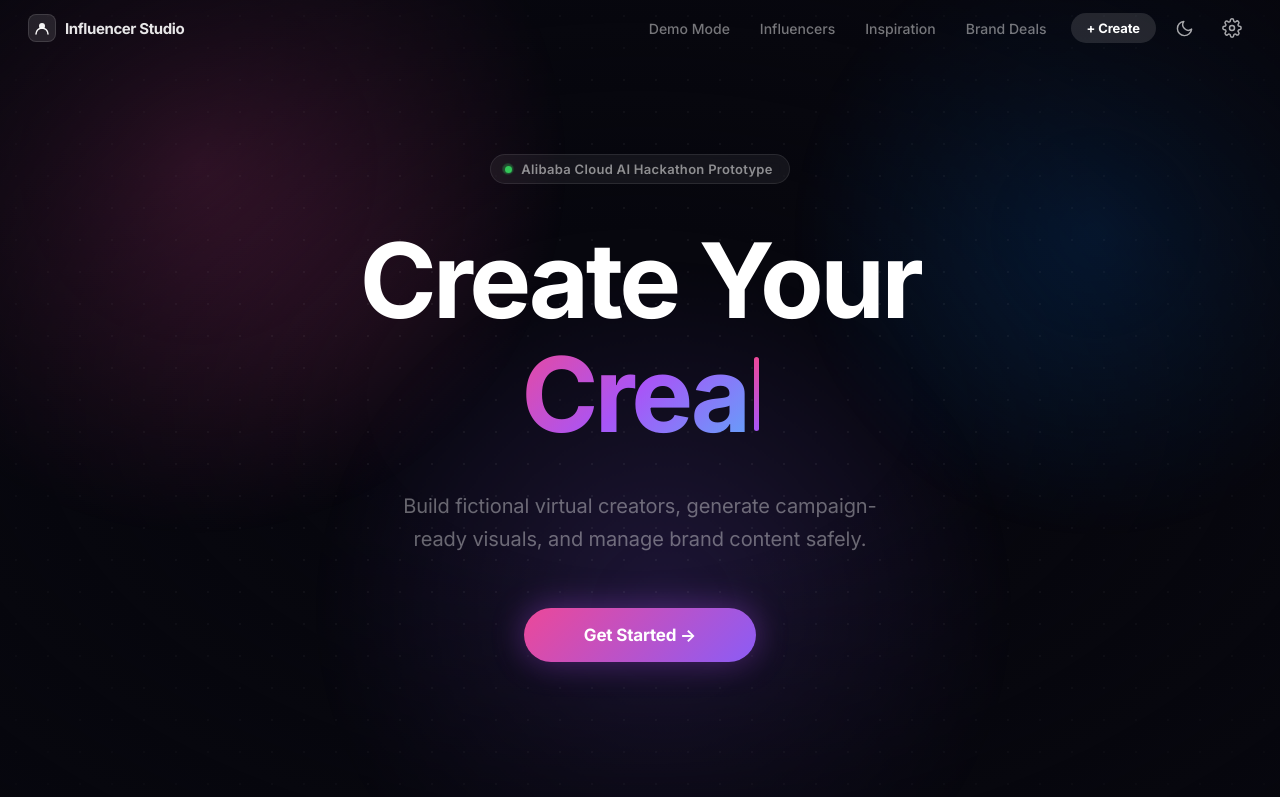
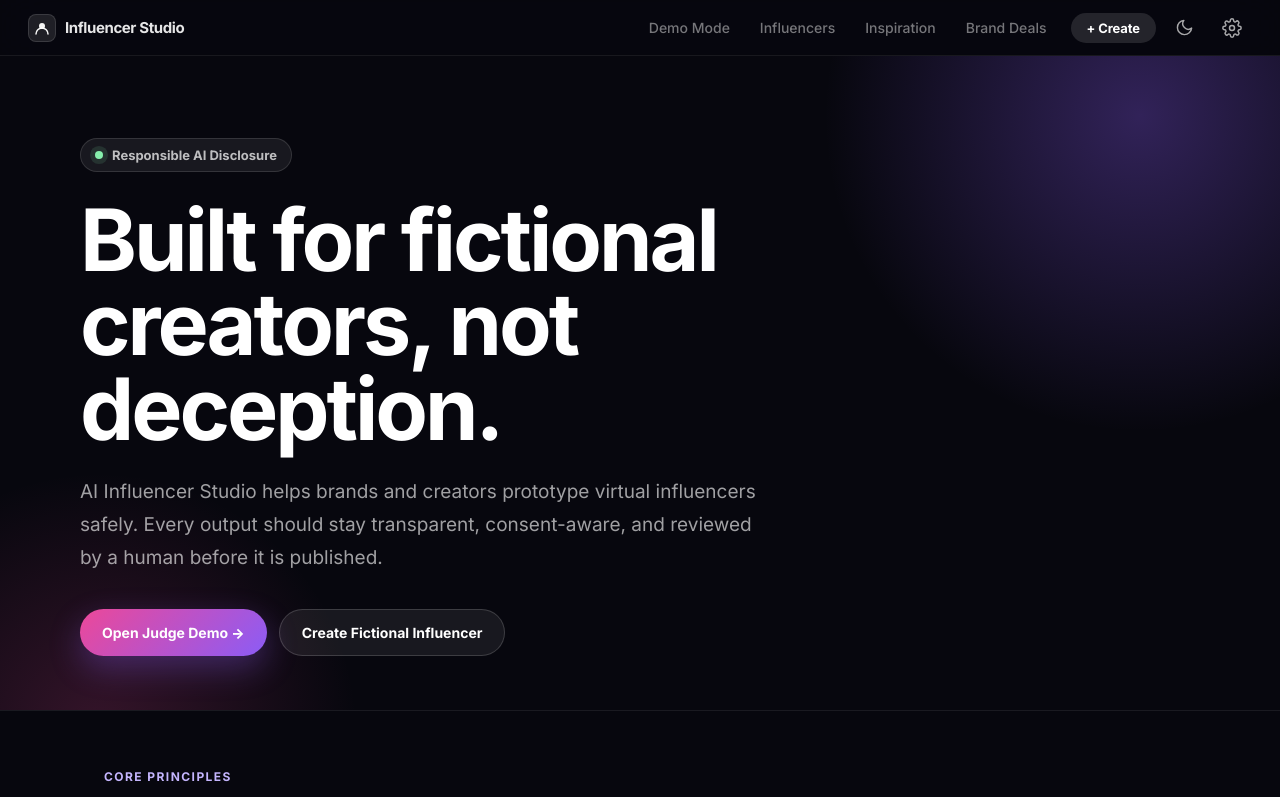
Before and after one commit to 26-umair/ai-influencer, a React (Vite) app: page /responsible-ai in a window 1280 px wide. Before the commit this address led to /. Shown: the top 797 px of the page. Built offline with nearby package versions, Linux system fonts and the light colour scheme.

Commit message:
Add responsible AI route

```diff
--- a/src/App.jsx
+++ b/src/App.jsx
@@ -7,6 +7,7 @@ import { silentRefreshHFToken } from './utils/higgsfieldAuth'
 import Nav from './components/Nav'
 import Landing from './pages/Landing'
 import Demo from './pages/Demo'
+import ResponsibleAI from './pages/ResponsibleAI'
 import Influencers from './pages/Influencers'
 import Inspiration from './pages/Inspiration'
 import BrandDeals from './pages/BrandDeals'
@@ -32,6 +33,7 @@ export default function App() {
       <Routes>
         <Route path="/" element={<Landing />} />
         <Route path="/demo" element={<Demo />} />
+        <Route path="/responsible-ai" element={<ResponsibleAI />} />
         <Route path="/influencers" element={<Influencers />} />
         <Route path="/inspiration" element={<Inspiration />} />
         <Route path="/brand-deals" element={<BrandDeals />} />
```
